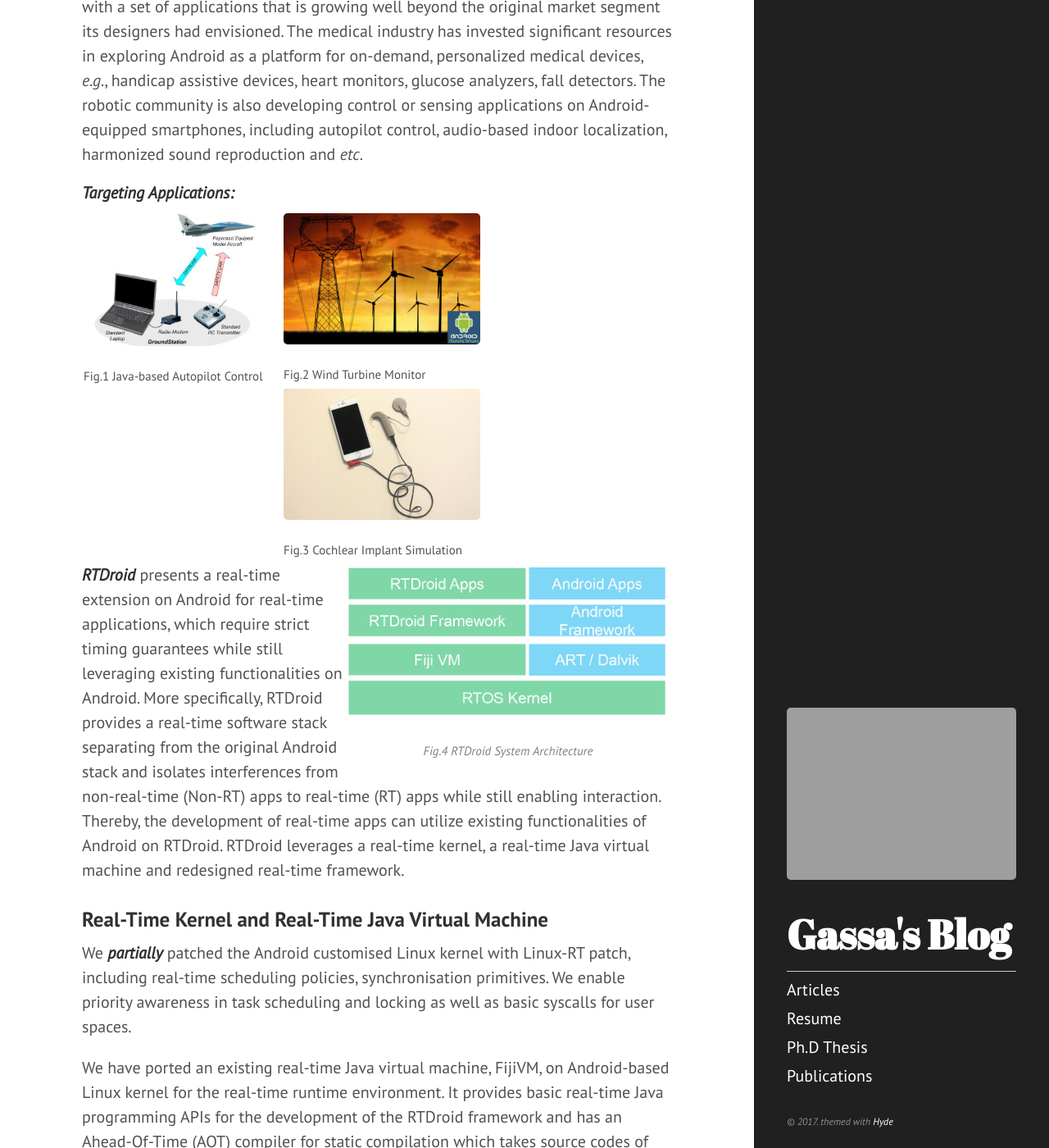
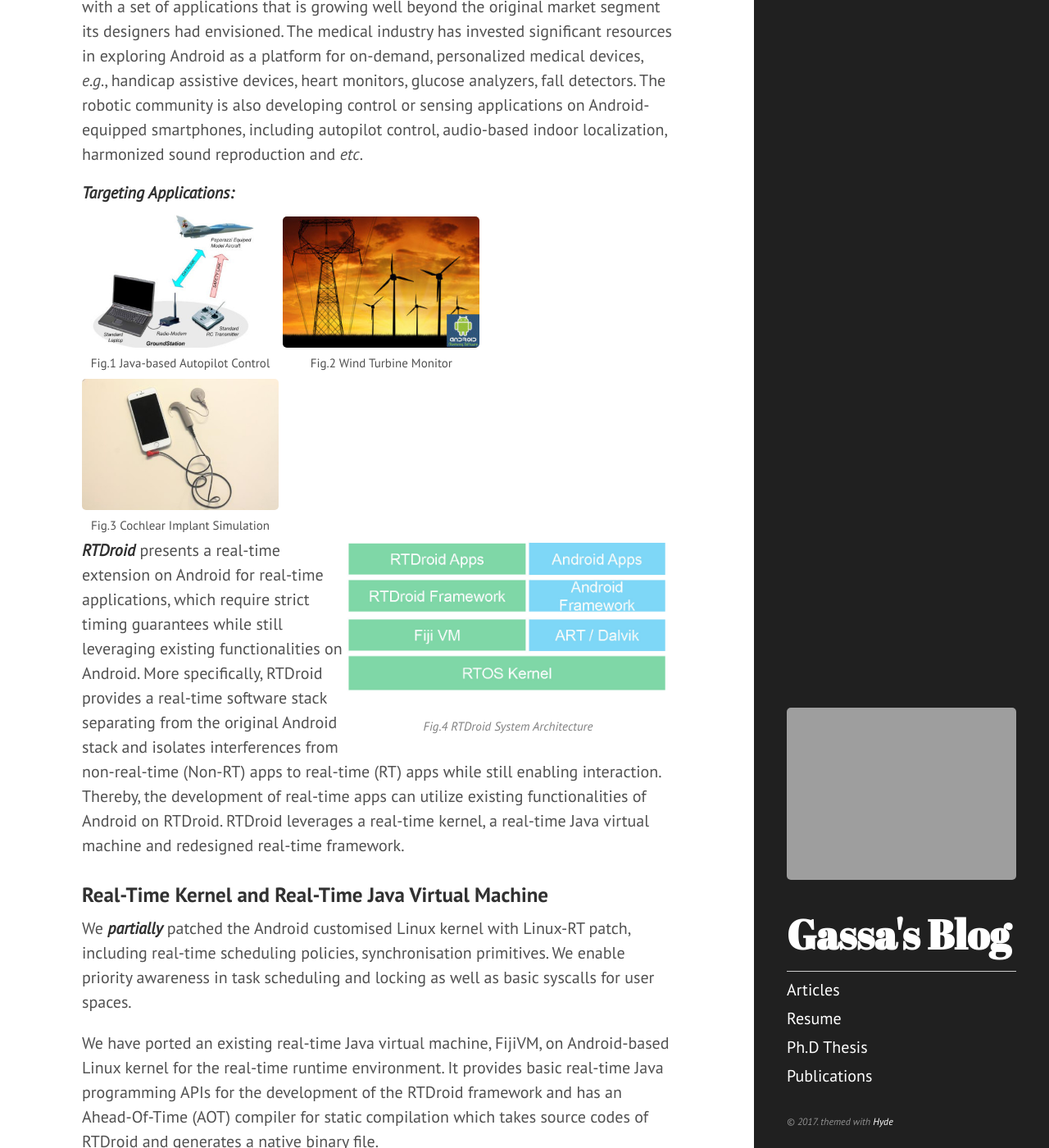
Before and after one commit to gassayy/gassa.github.io, a Jekyll site: the page built from phd-thesis.md, in a window 1280 px wide and 1400 px high, scrolled down 229 px. Shown: the whole window at 82% size. Built offline with Jekyll 4.4.1, drawn with Linux system fonts in a browser that asks for light colours.

Commit message:
css twist

```diff
--- a/public/css/poole.css
+++ b/public/css/poole.css
@@ -509,17 +509,12 @@ img[alt$="<>"] {
     float: none!important;
 }
 
-.image-wrapper {
-    text-align: center;
-    float: right;
-    margin-bottom: 0.5rem;
-}
-
+.image-wrapper { text-align: center; margin-bottom: 0.5rem; }
 .image-wrapper400{ width: 28rem }
 .image-wrapper500{ width: 28rem }
 
 @media (min-width: 30em) {
-  .image-wrapper { text-align: center; margin-bottom: 0.5rem; }
+  .image-wrapper { text-align: center; float: right; margin-bottom: 0.5rem; }
   .image-wrapper400{ width: 20rem }
   .image-wrapper500{ width: 32rem }
 }
@@ -531,10 +526,12 @@ img[alt$="<>"] {
     color: #808080;
 }
 
-.image-outerwrapper{ max-width: 100%;}
+.image-outerwrapper{ max-width: 100%; margin: auto; }
 .image-innerwrapper{
-    width: 240px;
-    float: left; display: block;
-    margin: 2px;
+    max-width: 12rem;
+    display: inline-block;
+    margin: 2px auto;
+    text-align: center;
   }
-.image-innerwrapper span{width: 30%; font-size: 0.75rem;}
+.image-innerwrapper img { margin: 2px auto; }
+.image-innerwrapper span { font-size: 0.75rem; }
```
